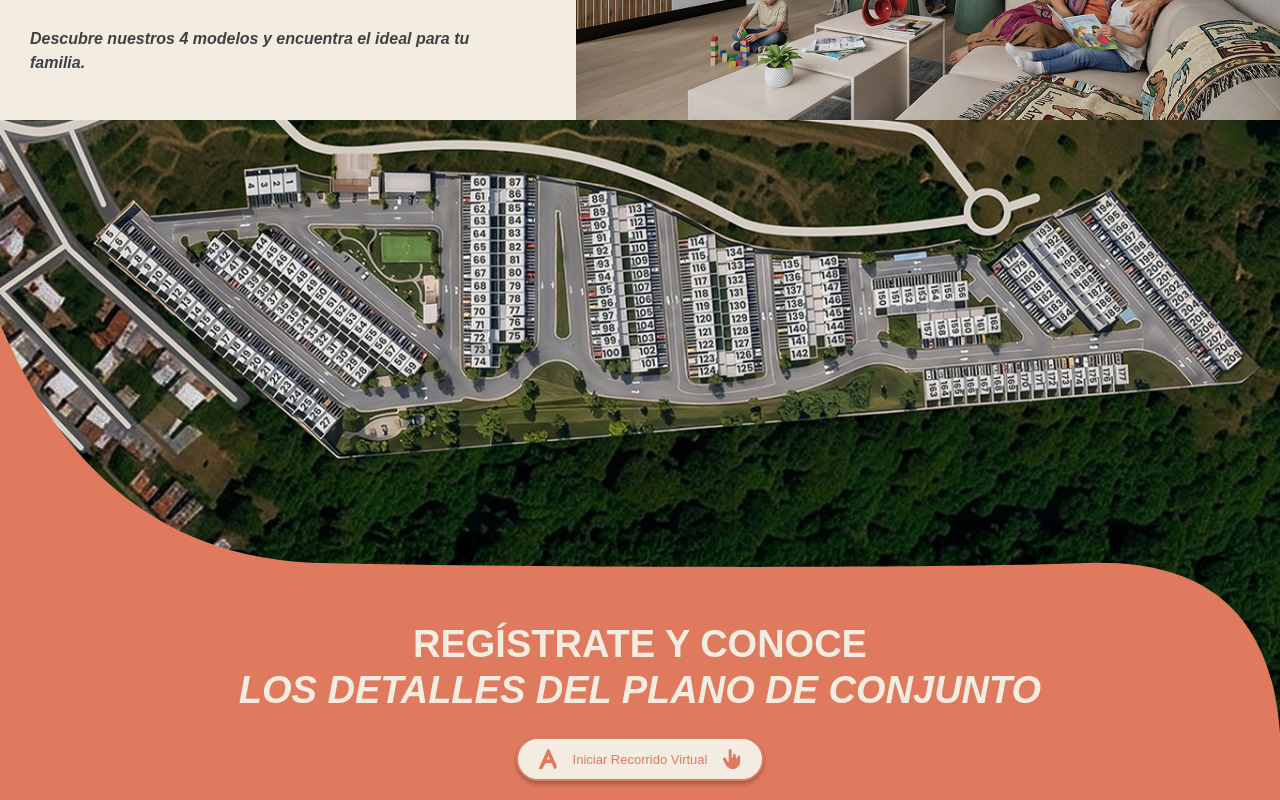
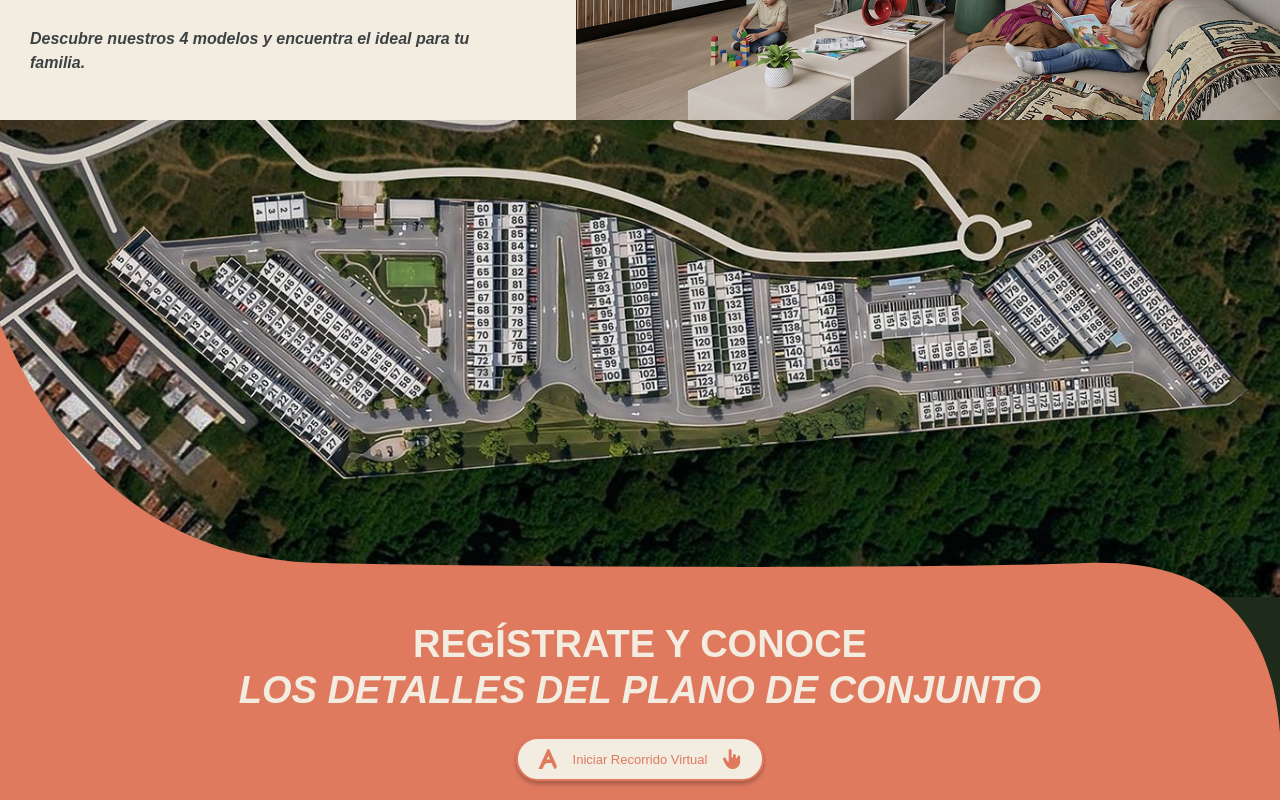
Before and after one commit to xperiencegroup/senderos-de-aluna-one-pager, a React (Vite) app: page / in a window 1280 px wide. Shown: the part 1480-2280 px from the top of the page. Built offline with nearby package versions, Linux system fonts and the light colour scheme.

Commit message:
img masterplan

```diff
--- a/src/pages/home/components/plano-conjunto.tsx
+++ b/src/pages/home/components/plano-conjunto.tsx
@@ -17,13 +17,15 @@ export default function PlanoConjunto() {
   return (
     <div
       id="plano"
-      className="flex relative w-full h-[min(100svh,56vw)] min-h-[620px] items-end max-lg:flex-col max-lg:items-stretch max-lg:h-auto max-lg:min-h-0 max-lg:bg-impulso"
+      className="flex relative w-full h-[min(100svh,56vw)] min-h-[620px] items-end lg:overflow-hidden lg:bg-[#1e2b1a] max-lg:flex-col max-lg:items-stretch max-lg:h-auto max-lg:min-h-0 max-lg:bg-impulso"
     >
-      <img
-        src={masterplanImage}
-        alt="Masterplan de Senderos de Aluna"
-        className="absolute inset-0 w-full h-full object-cover object-top max-lg:relative max-lg:inset-auto max-lg:h-[calc(31vw+32px)]"
-      />
+      <div className="absolute inset-x-0 top-0 bottom-[240px] max-lg:relative max-lg:inset-auto">
+        <img
+          src={masterplanImage}
+          alt="Masterplan de Senderos de Aluna"
+          className="size-full object-cover object-center max-lg:h-auto"
+        />
+      </div>
 
       <div className="relative flex flex-col w-full h-[513px] justify-end items-center overflow-visible max-lg:h-auto max-lg:-mt-[32px] max-lg:rounded-t-[32px] max-lg:bg-impulso">
         {/* fondo con forma (solo desktop) */}
```
Also changed, not shown: src/assets/images/materplan-background.jpg.
